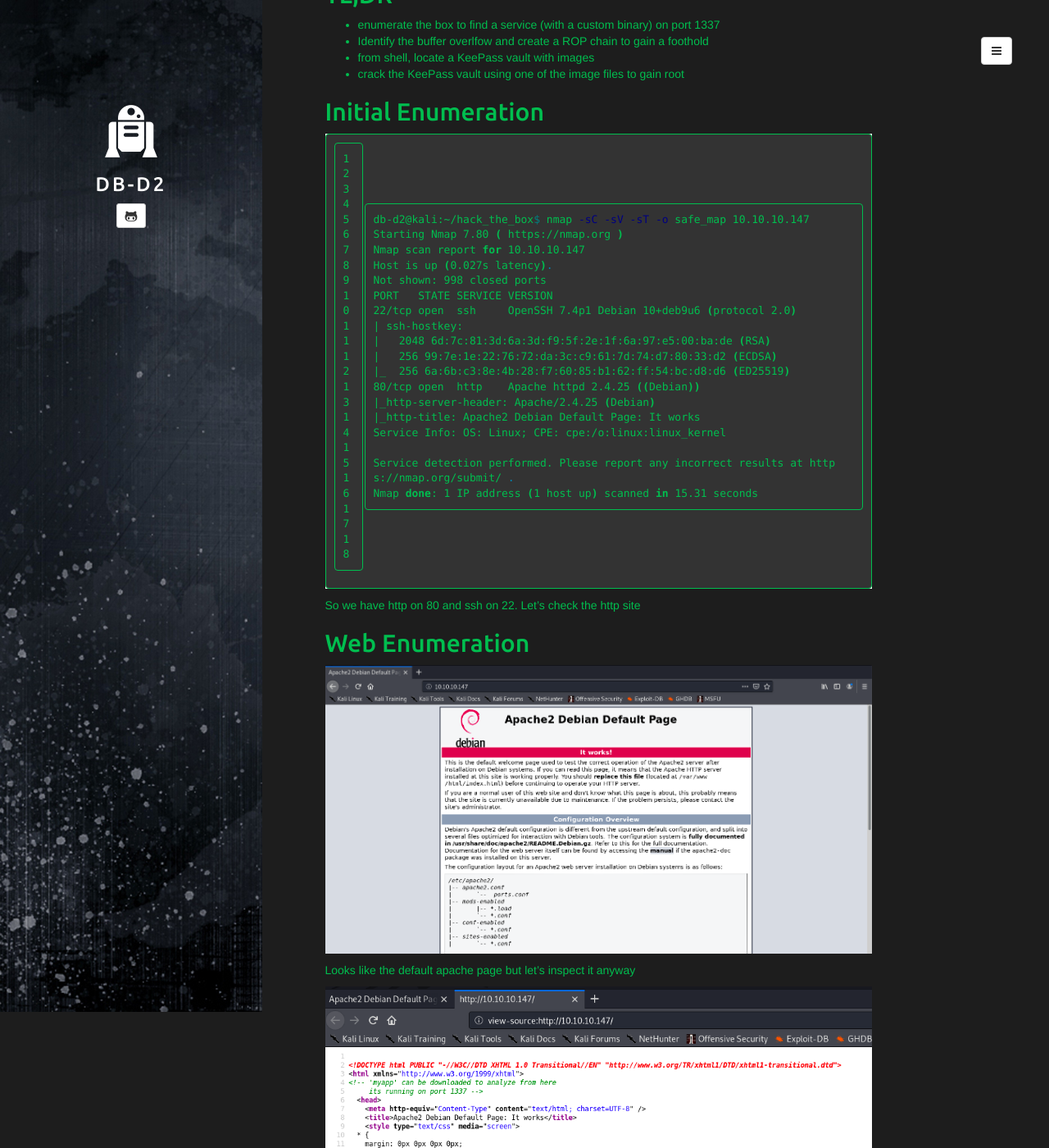
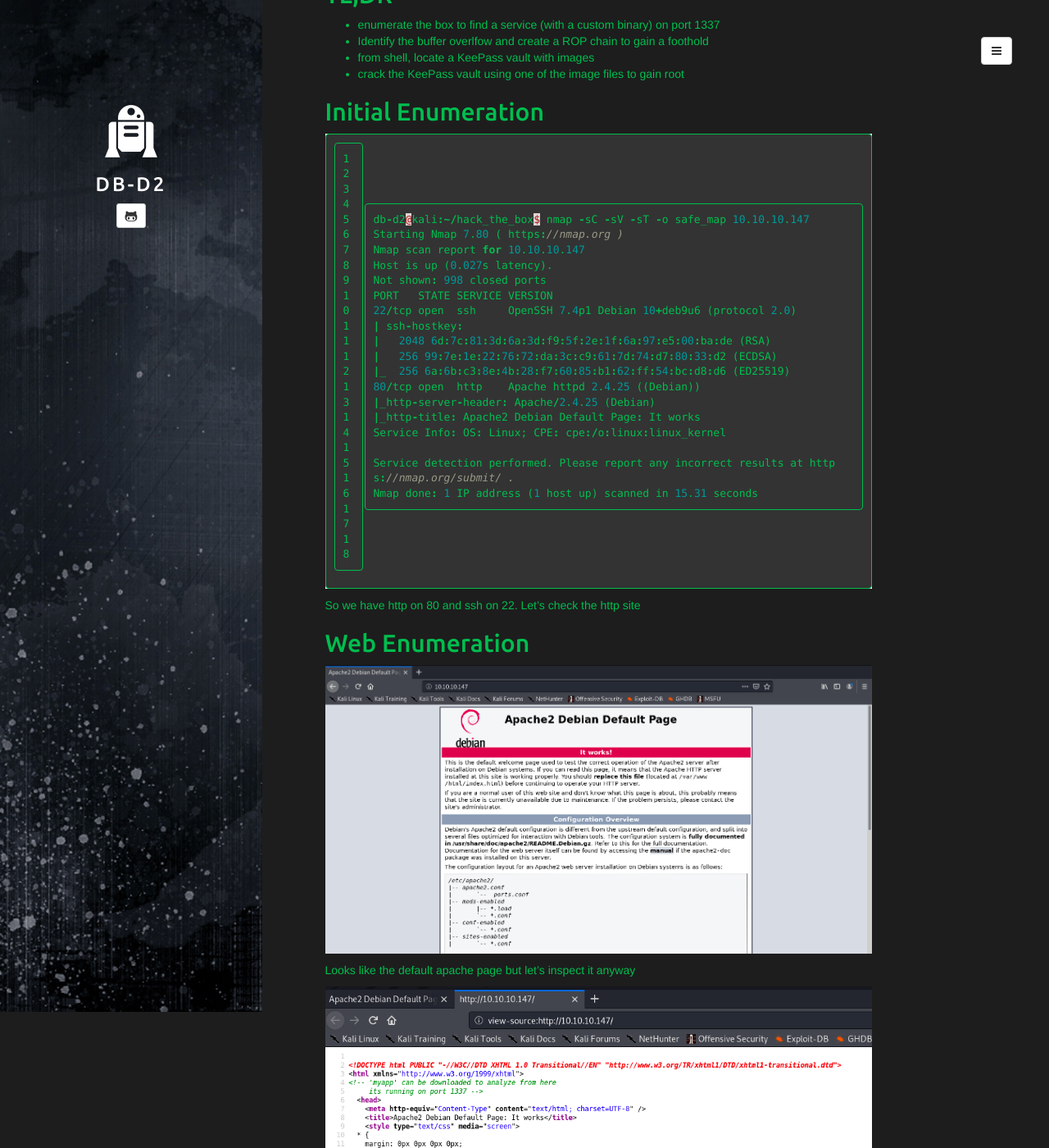
Before and after one commit to db-d2/db-d2.github.io, a Jekyll site: the page built from _posts/2019-08-30-safe.md, in a window 1280 px wide and 1400 px high, scrolled down 660 px. Shown: the whole window at 82% size. Built offline with Jekyll 4.4.1, drawn with Linux system fonts in a browser that asks for light colours; some of the changed text lies outside the part shown.

Commit message:
toying with format and word wrap options

```diff
--- a/_posts/2019-08-30-safe.md
+++ b/_posts/2019-08-30-safe.md
@@ -22,7 +22,7 @@
 
 ## Initial Enumeration
 
-{% highlight bash linenos %}
+{% highlight C linenos %}
 db-d2@kali:~/hack_the_box$ nmap -sC -sV -sT -o safe_map 10.10.10.147
 Starting Nmap 7.80 ( https://nmap.org )
 Nmap scan report for 10.10.10.147
@@ -55,7 +55,7 @@
 
 So "myapp" is running on p1337 and it's available for download. Let's check out the service first
 
-{% highlight bash linenos %}
+{% highlight C linenos %}
 db-d2@kali:~/hack_the_box$ nc 10.10.10.147 1337
  21:05:13 up 27 min,  0 users,  load average: 0.00, 0.00, 0.00
 hello
@@ -65,7 +65,7 @@
 
 Not much here, let's grab myapp and take a look
 
-{% highlight bash linenos %}
+{% highlight C linenos %}
 db-d2@kali:~/hack_the_box$ wget http://10.10.10.147/myapp
   http://10.10.10.147/myapp
 Connecting to 10.10.10.147:80... connected.
@@ -97,7 +97,7 @@
 
 And jackpot! Let's break it open in gdb and run checksec (btw, if you're not using [Peda](https://github.com/longld/peda) you should install it now)
 
-{% highlight bash linenos %}
+{% highlight C linenos %}
 Reading symbols from ./myapp...
 (No debugging symbols found in ./myapp)
 gdb-peda$ checksec
@@ -167,3 +167,10 @@
 Stopped reason: SIGSEGV
 0x00000000004011ac in main ()
 {% endhighlight %}
+
+So we stopped on ret as it was trying to load the next stack item into the RIP. Awesome, let's own the RIP. I'll copy out "jAA9AAOA" and use it to locate the offset
+
+{% highlight C linenos %}
+gdb-peda$ pattern_offset jAA9AAOA
+jAA9AAOA found at offset: 120
+{% endhighlight %}
```
Also changed, not shown: assets/resources/bootstrap/css/bootstrap.min.css.
